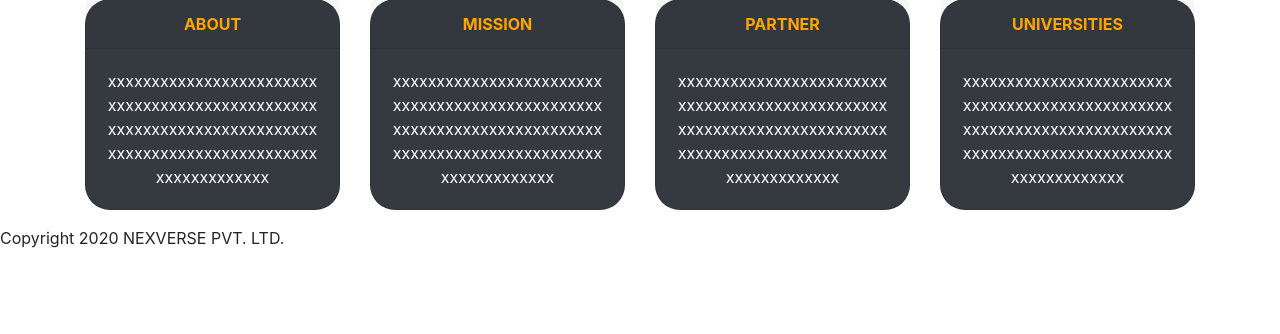
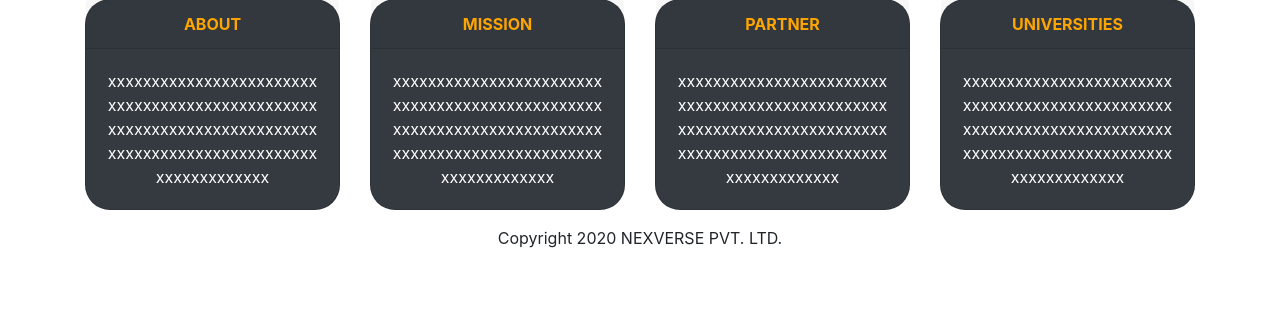
Before and after one commit to swapnil1023/NexSb_coach, a PHP site: page /pages/HomePage.php in a window 1280 px wide. Shown: the part 402-736 px from the top of the page. Run offline with PHP 8.4, Linux system fonts and the light colour scheme; data that the repository does not hold is empty.

Commit message:
Footer file for all pages

```diff
--- a/pages/templates/footer.php
+++ b/pages/templates/footer.php
@@ -1,3 +1,3 @@
 <?php
- echo '<footer class="section"><div class="center">  Copyright 2020 NEXVERSE PVT. LTD.</div></footer>';
+ echo '<footer class="section"><div align="center">  Copyright 2020 NEXVERSE PVT. LTD.</div></footer>';
 ?>
```
